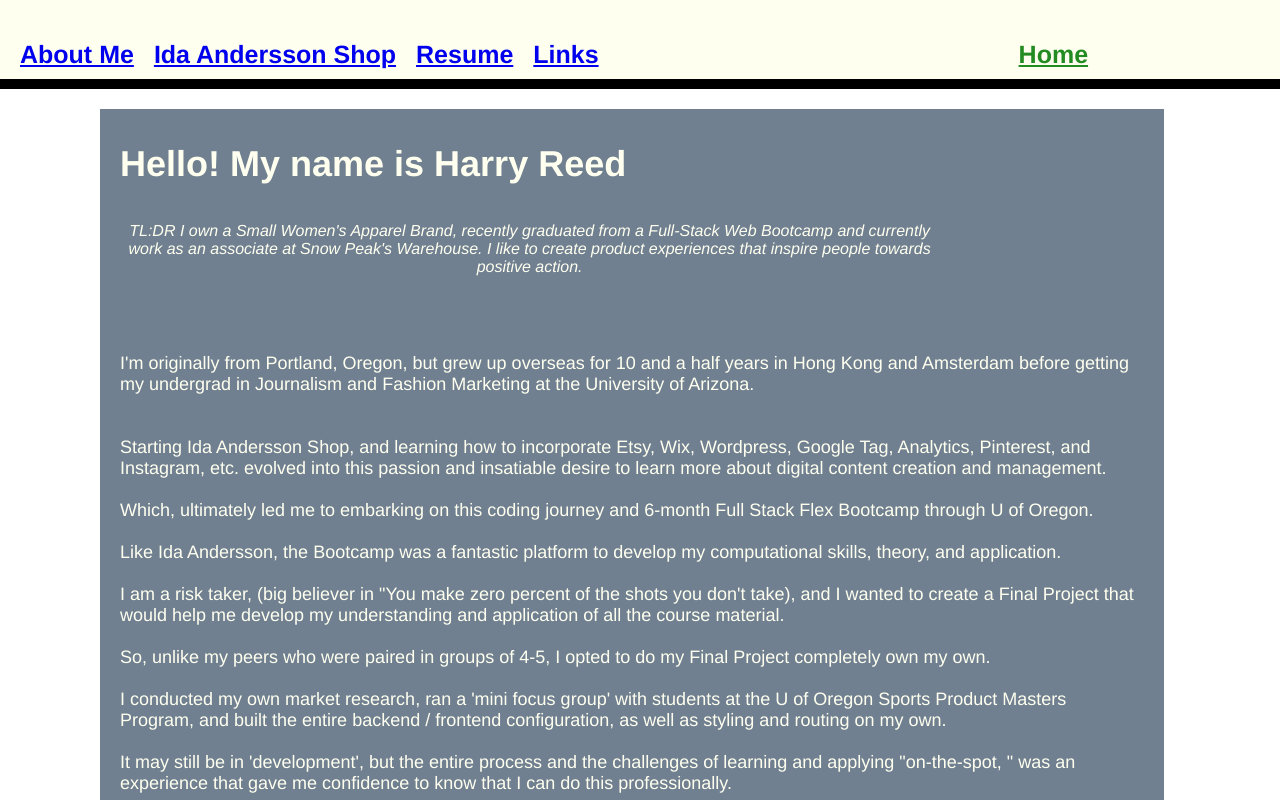
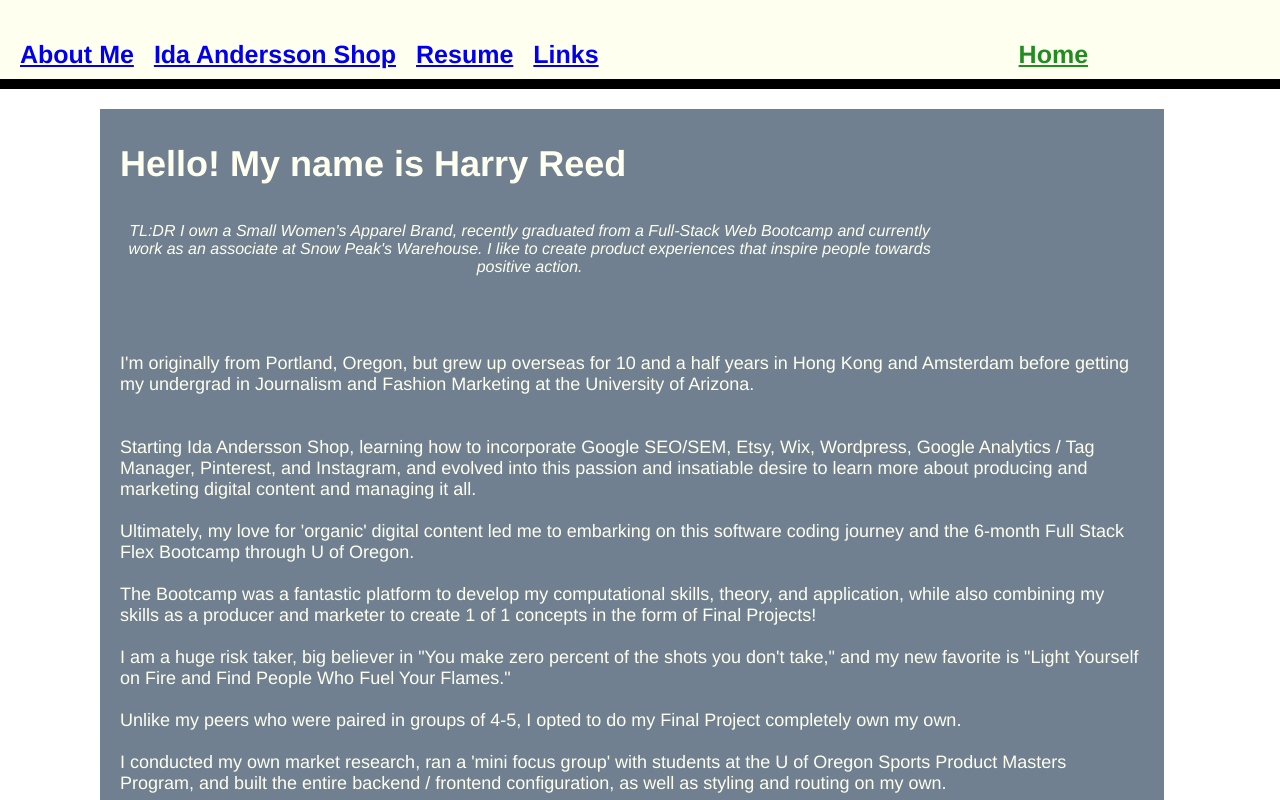
Before and after one commit to HGreedo/nuReactPortfolio, a React (Create React App) app: page /pages/About-Me in a window 1280 px wide. Shown: the top 800 px of the page. Built offline with nearby package versions, Linux system fonts and the light colour scheme.

Commit message:
commit on 'main'

```diff
--- a/src/pages/About-Me.js
+++ b/src/pages/About-Me.js
@@ -16,25 +16,25 @@ function About() {
                 <br/>
                 <br/>
                 <br/>
-                Starting Ida Andersson Shop, and learning how to incorporate Etsy, Wix, Wordpress, Google Tag, Analytics, Pinterest, and Instagram, etc. evolved into this passion and insatiable desire to learn more about digital content creation and management.
+                Starting Ida Andersson Shop, learning how to incorporate Google SEO/SEM, Etsy, Wix, Wordpress, Google Analytics / Tag Manager, Pinterest, and Instagram, and evolved into this passion and insatiable desire to learn more about producing and marketing digital content and managing it all.
                 <br/>
                 <br/>
-                Which, ultimately led me to embarking on this coding journey and 6-month Full Stack Flex Bootcamp through U of Oregon.
+                Ultimately, my love for 'organic' digital content led me to embarking on this software coding journey and the 6-month Full Stack Flex Bootcamp through U of Oregon.
                 <br/>
                 <br/>
-                Like Ida Andersson, the Bootcamp was a fantastic platform to develop my computational skills, theory, and application.
+                The Bootcamp was a fantastic platform to develop my computational skills, theory, and application, while also combining my skills as a producer and marketer to create 1 of 1 concepts in the form of Final Projects!
                 <br/>
                 <br/>
-                I am a risk taker, (big believer in "You make zero percent of the shots you don't take), and I wanted to create a Final Project that would help me develop my understanding and application of all the course material.
+                I am a huge risk taker, big believer in "You make zero percent of the shots you don't take," and my new favorite is "Light Yourself on Fire and Find People Who Fuel Your Flames."
                 <br />
                 <br/>
-                So, unlike my peers who were paired in groups of 4-5, I opted to do my Final Project completely own my own.
+                Unlike my peers who were paired in groups of 4-5, I opted to do my Final Project completely own my own.
                 <br/>
                 <br/>
                 I conducted my own market research, ran a 'mini focus group' with students at the U of Oregon Sports Product Masters Program, and built the entire backend / frontend configuration, as well as styling and routing on my own.
                 <br/>
                 <br/>
-                It may still be in 'development', but the entire process and the challenges of learning and applying "on-the-spot, " was an experience that gave me confidence to know that I can do this professionally.
+                It may still be in 'development', but the entire process and the challenges of learning and applying "on-the-spot, " was an experience that gave me confidence to know that I can do this professionally!
                 <br/>
                 <br/>
                 <a className="OFBC" href="https://docs.google.com/presentation/d/11norT5-tjyDEH1t3zuUZNtmzWBwMC2yjOdkXTDBOoX0/edit?usp=sharing">You can check out my presentation on "OFBC" here</a>
@@ -45,7 +45,7 @@ function About() {
 
         <div className="somethin-extra">
             <p>
-                In my free time, I go surfing on the Oregon Coast every weekend. I love backpack camping and hiking. Always Down for Karaoke and big time trivia nerd.
+                In my free time, I go surfing on the Oregon Coast every weekend. I am an avid runner and love backpacking and hiking. Always Down for Karaoke and big time trivia nerd!
             </p>
         </div>
         <div>
```
